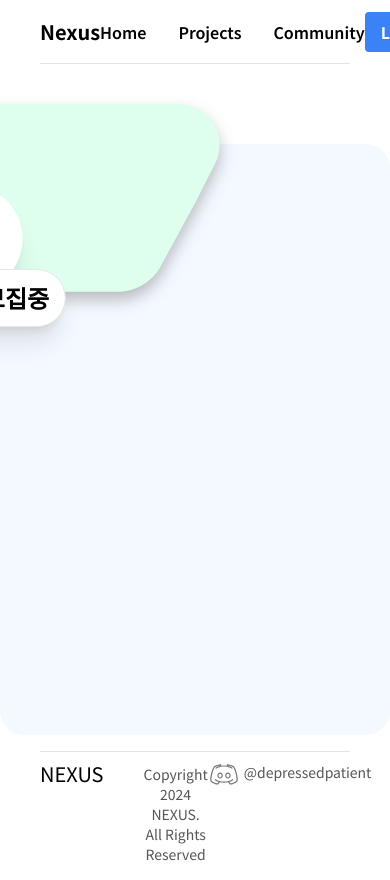
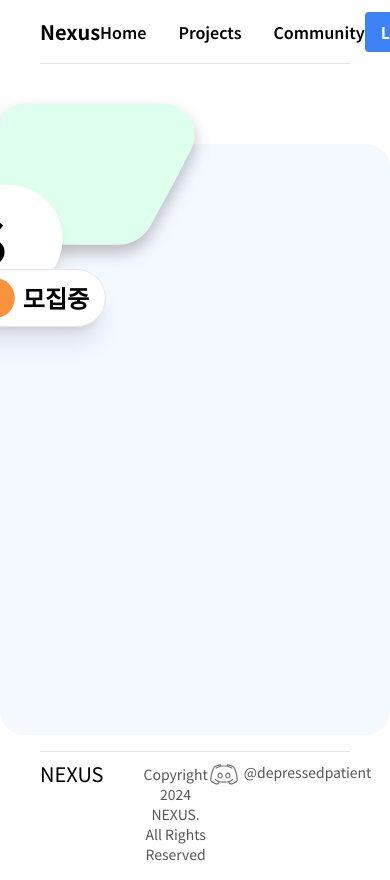
Before and after one commit to wwwcomcomcomcom/nexus-fe, a React (Vite) app: page /project/1 in a window 390 px wide. Shown: the top 880 px of the page. Built offline with nearby package versions, Linux system fonts and the light colour scheme.

Commit message:
responsive greenbox offset

```diff
--- a/src/page/ProjectPage.tsx
+++ b/src/page/ProjectPage.tsx
@@ -11,8 +11,8 @@ function ProjectPage(/*props: DivProps*/) {
     <main className="flex flex-col pt-20">
       <div className="w-full h-[70vh] flex justify-end">
         <div className="md:w-2/3 w-full h-full bg-[#F4F9FF] rounded-3xl relative">
-          <div className="absolute w-full h-fit flex justify-start items-start -translate-x-10 -translate-y-10">
-            <GreenTopBox className="w-2/3 h-fit" />
+          <div className="absolute w-full h-fit flex justify-start items-start -translate-x-10 -translate-y-10 max-md:translate-x-0">
+            <GreenTopBox className="w-2/3 max-w-[30rem] h-fit max-md:w-1/2" />
             <div className="absolute bg-white rounded-full text-6xl font-extrabold py-6 px-14 translate-y-3/4 -translate-x-[80%] shadow-xl">
               NEXUS
               <div className="absolute bg-white shadow-xl flex items-center gap-2 rounded-full p-2 pr-4 border border-gray-200 translate-x-[115%]">
```
